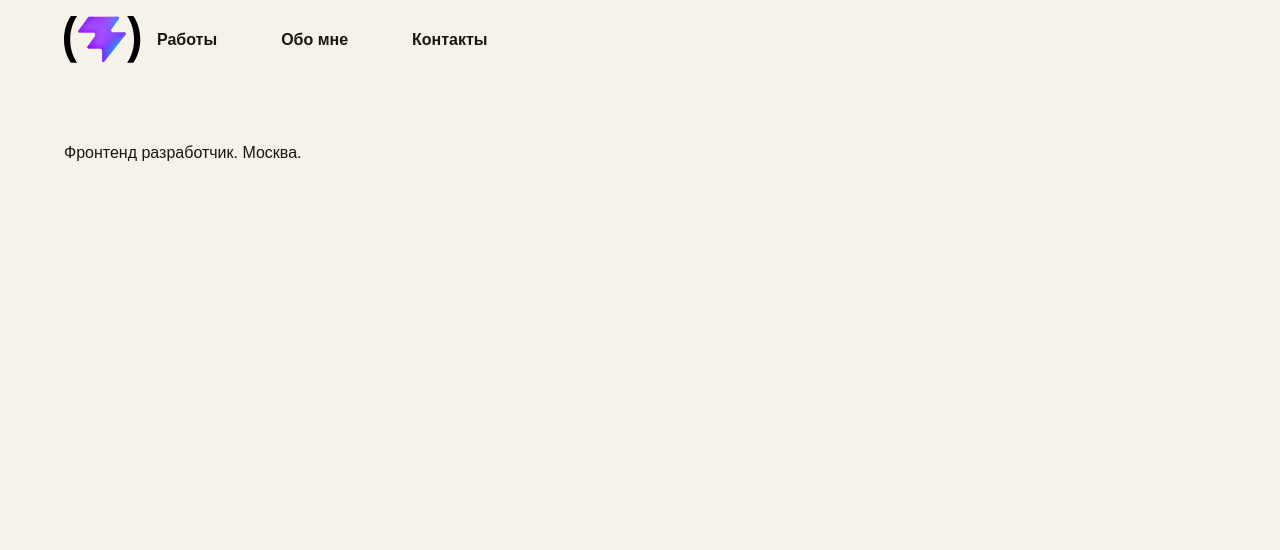
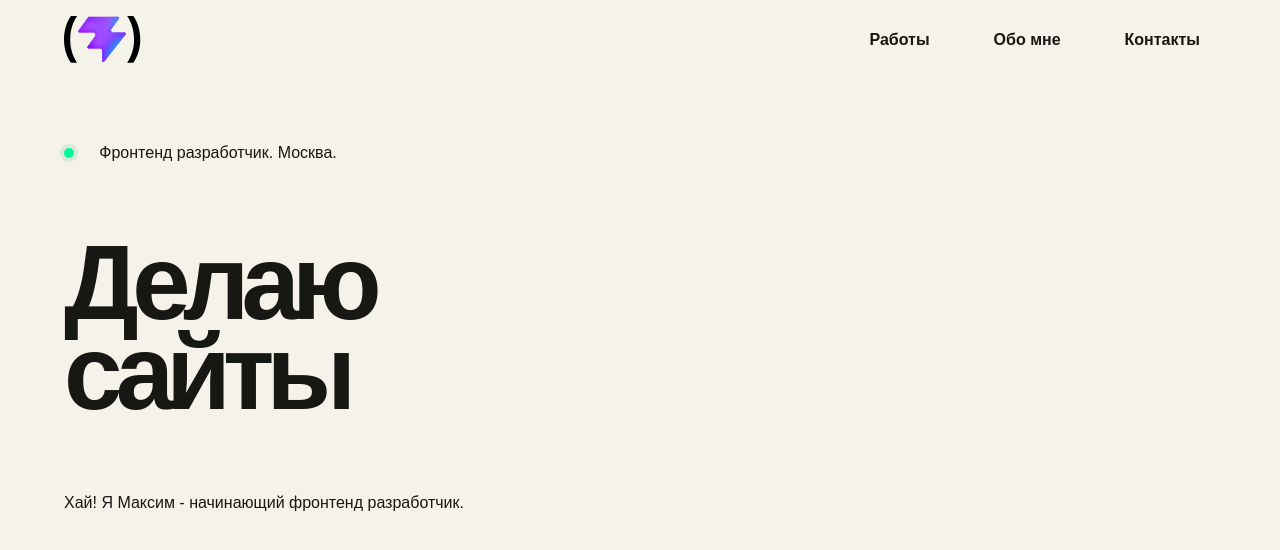
Before and after one commit to otiosumax/portfolio, a React (Vite) app: page / in a window 1280 px wide. Shown: the top 550 px of the page. Built offline with nearby package versions, Linux system fonts and the light colour scheme.

Commit message:
hero first draft

```diff
--- a/src/Header.tsx
+++ b/src/Header.tsx
@@ -2,7 +2,7 @@ import "./Homepage.css";
 
 function Header() {
   return (
-    <div className="header">
+    <header className="header">
       <img
         src="/src/assets/vite.svg"
         alt="Logo"
@@ -14,7 +14,7 @@ function Header() {
         <a href="#about">Обо мне</a>
         <a href="#contact">Контакты</a>
       </nav>
-    </div>
+    </header>
   );
 }
 
--- a/src/Hero.tsx
+++ b/src/Hero.tsx
@@ -1,12 +1,18 @@
 function Hero() {
   return (
-    <div className="hero">
+    <section className="hero">
       <div className="hero-text">
         <p className="eyebrow">
-          <span className="status-dot">Фронтенд разработчик. Москва.</span>
+          <div className="status-dot" /> &emsp;
+          Фронтенд разработчик. Москва.
         </p>
+        <h1>Делаю сайты</h1>
+        <div>
+          <p>Хай! Я Максим - начинающий фронтенд разработчик.</p>
+        </div>
       </div>
-    </div>
+      <div style={{ height: "400px" }} />
+    </section>
   );
 }
 export default Hero;
--- a/src/Homepage.css
+++ b/src/Homepage.css
@@ -1,4 +1,5 @@
 .header {
+    width: 100%;
     position: absolute;
     display: flex;
     justify-content: space-between;
@@ -16,10 +17,53 @@
 
 .hero {
     display: grid;
-    grid-template-rows: auto 1fr auto;
+    grid-template: 1fr / 1fr 1fr;
     align-items: center;
+    padding: 8em var(--padding-w);
 
-    .eyebrow {
-        padding: 8em var(--padding-w);
+    h1 {
+        max-width: 820px;
+        margin: 3rem 0;
+        font-family: "Syne", sans-serif;
+        font-size: clamp(4.5rem, 8.2vw, 8.5rem);
+        font-weight: 700;
+        letter-spacing: -0.075em;
+        line-height: 0.86;
+
+        em {
+            position: relative;
+            z-index: 1;
+            display: inline-block;
+            font-style: normal;
+            white-space: nowrap;
+        }
+    }
+
+    .hero-text {
+        max-width: 640px;
+        padding: 0 4rem 0 0;
+
+        display: flex;
+        flex-direction: column;
+        height: 100%;
+        justify-content: space-between;
+
+        .eyebrow {
+            .status-dot {
+                display: inline-block;
+                height: 0.65rem;
+                width: 0.65rem;
+                /*aspect-ratio: 1/1;*/
+                border-radius: 100%;
+                background-color: mediumspringgreen;
+                box-shadow: 0 0 0 4px #d8e9d5;
+            }
+        }
     }
 }
+
+@media (width < 1024px) {
+    .hero {
+        grid-template: 1fr 1fr / 1fr;
+    }
+}
```
